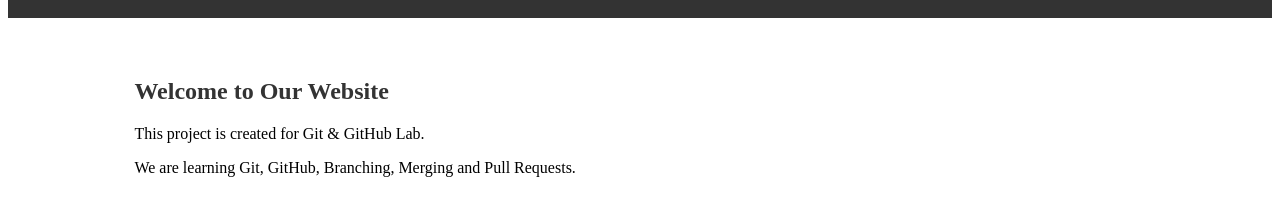
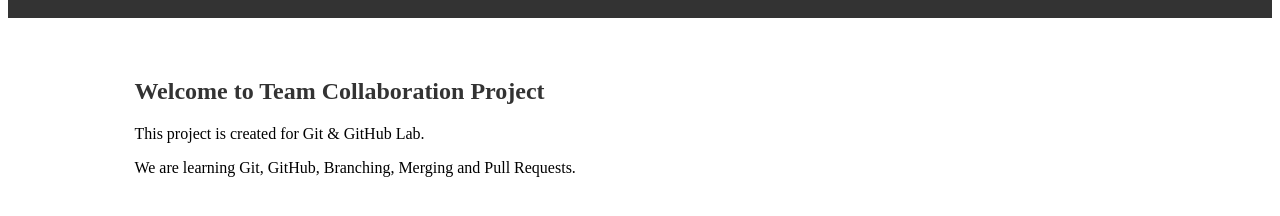
Before and after one commit to Vinuta-30/git-lab-project, a plain HTML site: page index.html in a window 1280 px wide. Shown: the part 128-344 px from the top of the page. Drawn offline with Linux system fonts and the light colour scheme.

Commit message:
conflict 2

```diff
--- a/index.html
+++ b/index.html
@@ -17,7 +17,7 @@
 </header>
 
 <section>
-    <h2>Welcome to Our Website</h2>
+    <h2>Welcome to Team Collaboration Project</h2>
 
     <p>
         This project is created for Git & GitHub Lab.
```
